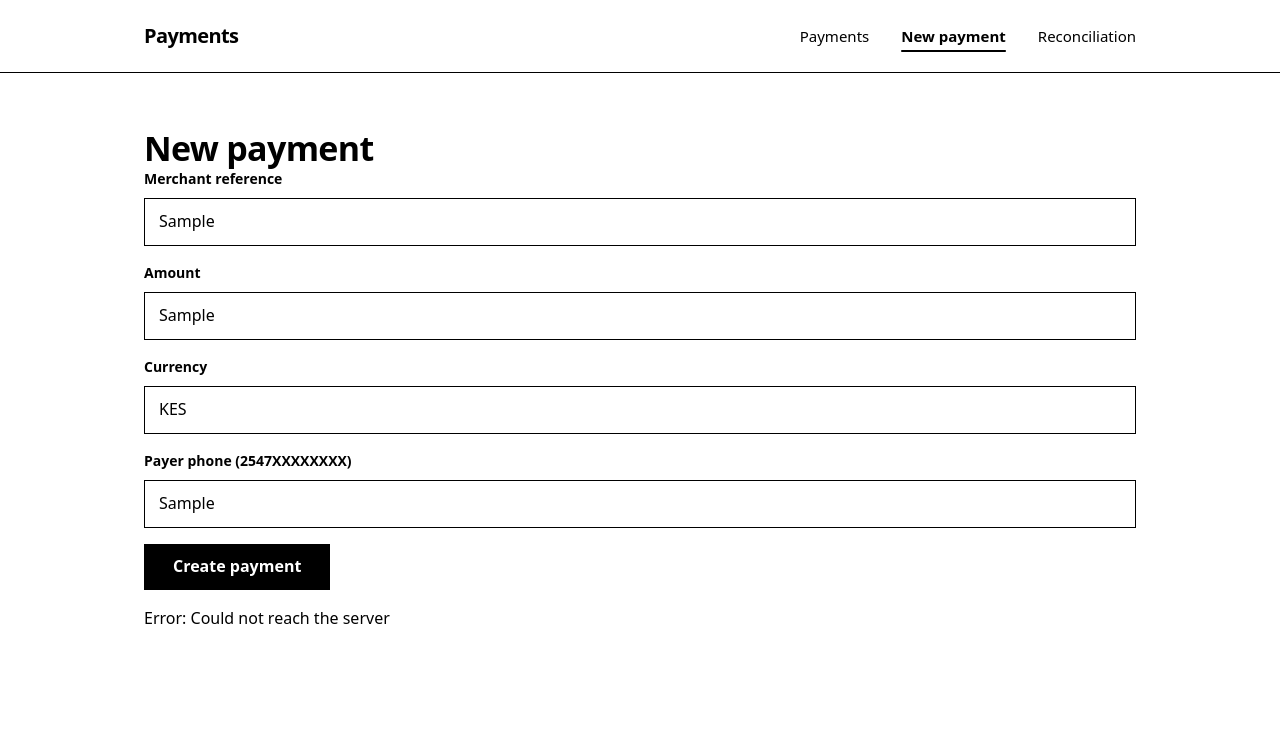
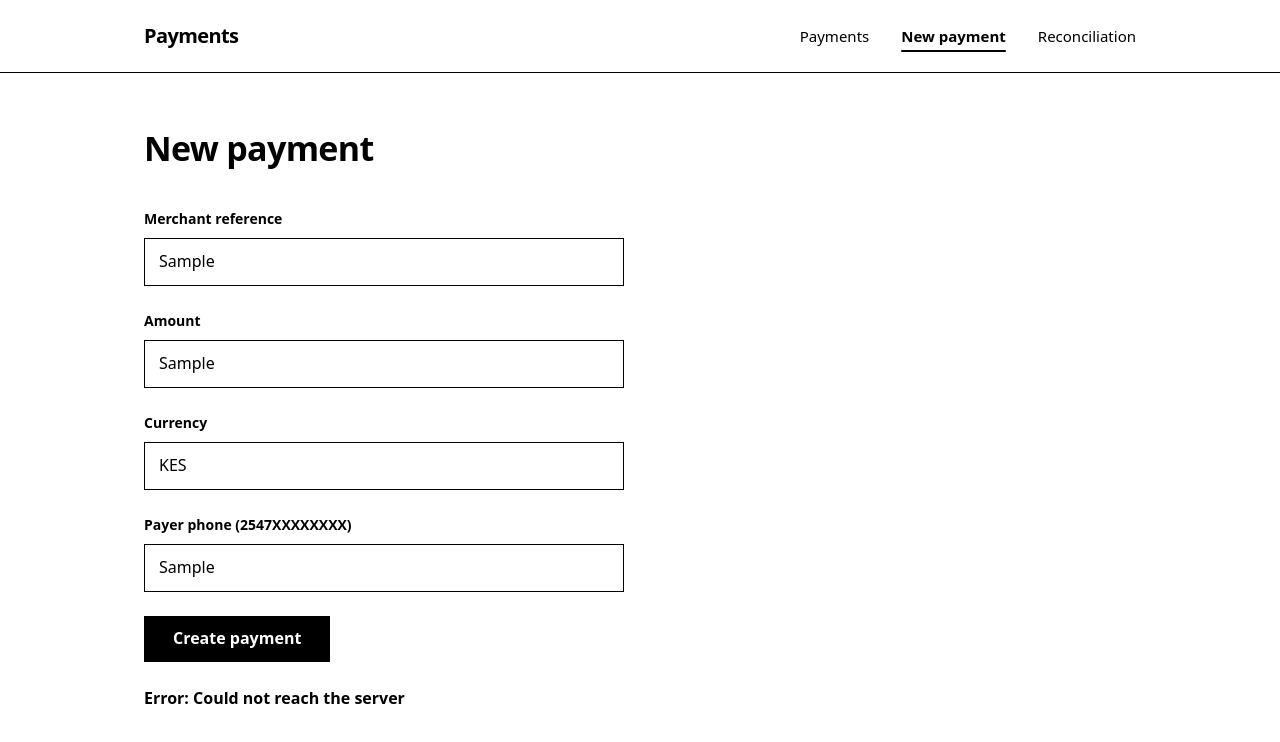
Before and after one commit to Martin888Maina/java-payment-application, a React (Vite) app in the folder frontend/: page /payments/new in a window 1280 px wide. Both pictures are taken after typing "Sample", "Sample", "Sample" into the empty fields and a click on the button "Create payment". Shown: the top 742 px of the page. Built offline with nearby package versions, Linux system fonts and the light colour scheme; no server answers.

Commit message:
tidy the payment form layout

```diff
--- a/frontend/src/pages/NewPayment.jsx
+++ b/frontend/src/pages/NewPayment.jsx
@@ -59,8 +59,10 @@ function NewPayment() {
 
   return (
     <>
-      <h2>New payment</h2>
-      <form onSubmit={submit}>
+      <div className="page-header">
+        <h2>New payment</h2>
+      </div>
+      <form className="form" onSubmit={submit}>
         <Field
           name="merchantReference"
           label="Merchant reference"
@@ -98,7 +100,7 @@ function NewPayment() {
           </button>
         </p>
       </form>
-      {error && <p>Error: {error.message}</p>}
+      {error && <p className="error">Error: {error.message}</p>}
     </>
   )
 }
```
